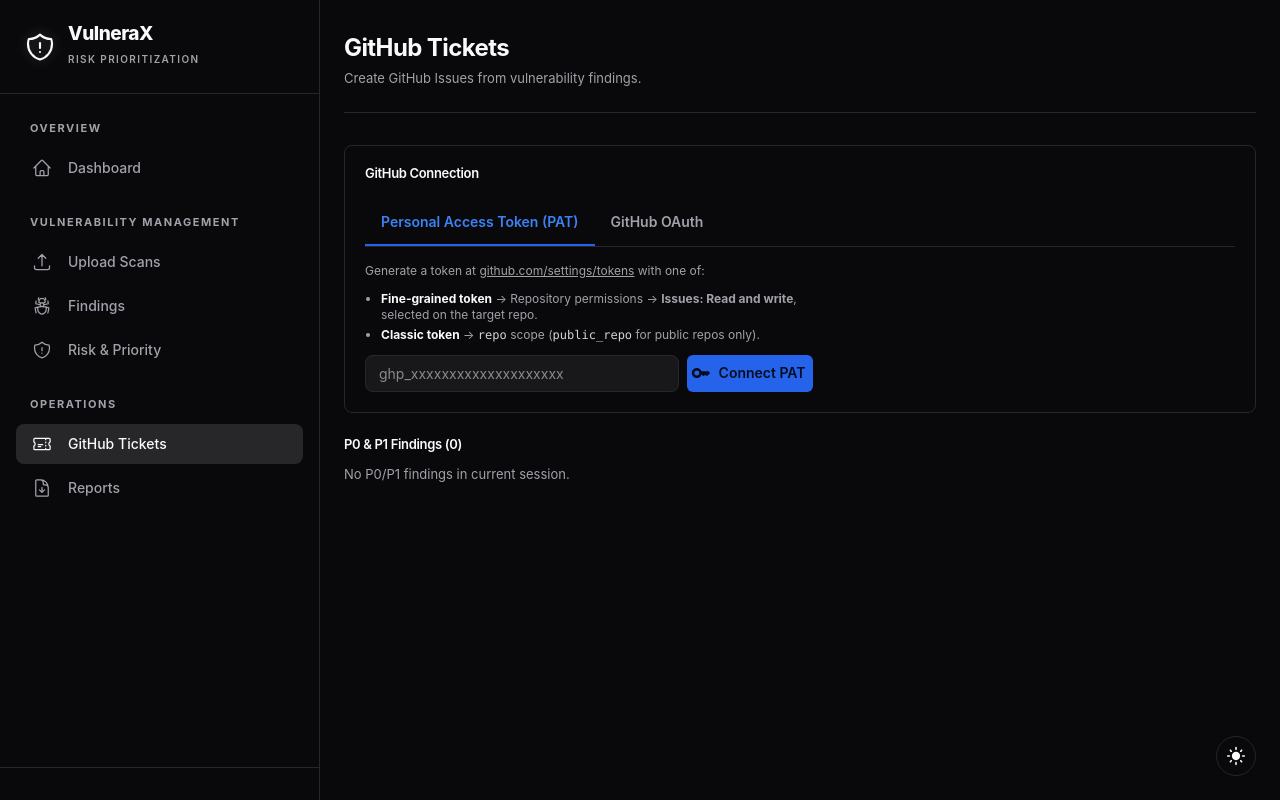
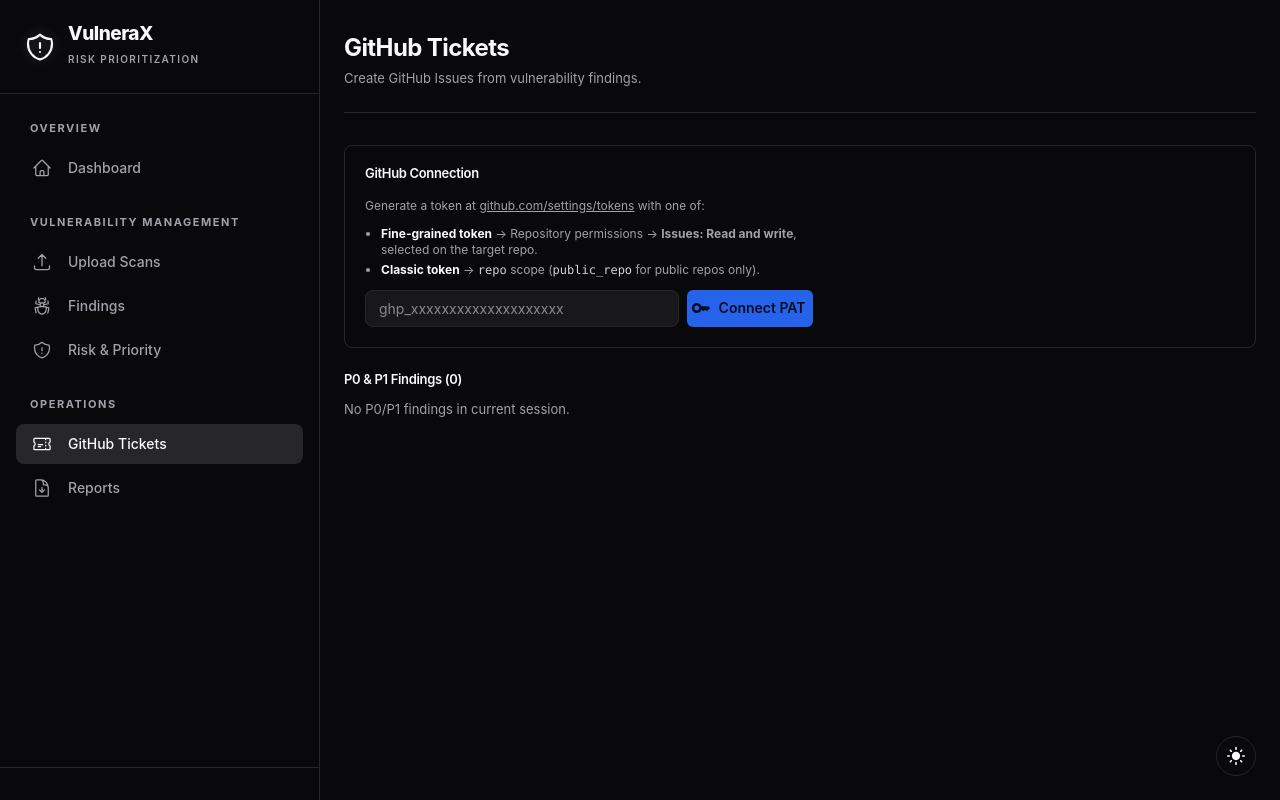
Before and after one commit to hemanthkumarb485/frontend, a React (Vite) app: page /tickets in a window 1280 px wide. Built offline with nearby package versions, Linux system fonts and the light colour scheme.

Commit message:
Removal of Oauthu

```diff
--- a/src/api/client.js
+++ b/src/api/client.js
@@ -98,9 +98,6 @@ export async function uploadScansSync(files) {
   return res.data
 }
 
-export async function getGithubOAuthUrl() {
-  const res = await api.get('/github/login'); return res.data
-}
 export async function connectGithubPAT(pat) {
   const res = await api.post('/github/connect-pat', { pat }); return res.data
 }
--- a/src/pages/Findings.jsx
+++ b/src/pages/Findings.jsx
@@ -5,7 +5,6 @@ import { useTheme } from "../context/ThemeContext";
 import { FindingCard } from "../components/FindingCard";
 import { PageHeader } from "../components/ui/PageHeader";
 import {
-  getGithubOAuthUrl,
   getGithubRepos,
   createGithubIssue,
 } from "../api/client";
--- a/src/pages/Tickets.jsx
+++ b/src/pages/Tickets.jsx
@@ -1,12 +1,12 @@
 import { useState, useEffect } from 'react'
 import { useScan } from '../context/ScanContext'
 import { useTheme } from '../context/ThemeContext'
-import { getGithubOAuthUrl, connectGithubPAT, getGithubRepos, createGithubIssue } from '../api/client'
+import { getGithubRepos, connectGithubPAT, createGithubIssue } from '../api/client'
 import { TierBadge } from '../components/ui/Badge'
 import { PageHeader } from '../components/ui/PageHeader'
 import { fmtScore } from '../utils/helpers'
-import { Chip, Button, Alert, CircularProgress, Select, MenuItem, TextField, Tab, Tabs, Box } from '@mui/material'
-import { CheckCircle as CheckCircleIcon, GitHub as GitHubIcon, Key as KeyIcon, Refresh as RefreshIcon, Logout as LogoutIcon } from '@mui/icons-material'
+import { Chip, Button, Alert, CircularProgress, Select, MenuItem, TextField } from '@mui/material'
+import { CheckCircle as CheckCircleIcon, Key as KeyIcon, Refresh as RefreshIcon, Logout as LogoutIcon } from '@mui/icons-material'
 
 export default function Tickets() {
   const { session, githubToken, githubUsername, selectedRepo,
@@ -17,7 +17,6 @@ export default function Tickets() {
   const [reposLoaded, setReposLoaded] = useState(false)
   const [creating, setCreating]       = useState(null)
   const [err, setErr]                 = useState(null)
-  const [connectTab, setConnectTab]   = useState('pat')
   const [pat, setPat]                 = useState('')
   const [connectingPat, setConnectingPat] = useState(false)
   const [warning, setWarning]         = useState(null)
@@ -25,32 +24,6 @@ export default function Tickets() {
 
   const findings = session?.findings || []
   const p0p1 = findings.filter(f => ['P0','P1'].includes(f.risk_score?.priority_tier))
-
-  useEffect(() => {
-    const handleOAuthMessage = (event) => {
-      if (event.data && event.data.type === 'github-connected') {
-        const { encrypted_token, github_username } = event.data
-        saveGithubConnection(encrypted_token, github_username)
-        setErr(null)
-        setWarning(null)
-        setReconnecting(false)
-        setRepos([])
-        setReposLoaded(false)
-      }
-    }
-    window.addEventListener('message', handleOAuthMessage)
-    return () => window.removeEventListener('message', handleOAuthMessage)
-  }, [saveGithubConnection])
-
-  const connectOAuth = async () => {
-    try {
-      setErr(null)
-      const { oauth_url } = await getGithubOAuthUrl()
-      window.open(oauth_url, '_blank', 'width=600,height=700')
-    } catch (e) {
-      setErr('OAuth failed: ' + (e.response?.data?.detail || e.message))
-    }
-  }
 
   const connectWithPAT = async () => {
     if (!pat.trim()) {
@@ -174,10 +147,6 @@ export default function Tickets() {
                   </Button>
                 </div>
                 <p className="text-[var(--muted-foreground)] text-xs">Fine-grained: <strong>Issues: Read and write</strong> on the repo · Classic: <strong>repo</strong> scope.</p>
-                <Button variant="outlined" size="small" startIcon={<GitHubIcon style={{fontSize:14}}/>} onClick={connectOAuth}
-                  sx={{fontSize:'0.7rem',borderColor:'#24292f',color:'#e2e8f0',textTransform:'none','&:hover':{bgcolor:'#30363d'}}}>
-                  Or reconnect via GitHub OAuth
-                </Button>
               </div>
             )}
 
@@ -200,20 +169,6 @@ export default function Tickets() {
             )}
           </div>
         ) : (
-          <div className="space-y-4">
-            <Box sx={{ borderBottom: 1, borderColor: 'var(--border)' }}>
-              <Tabs value={connectTab} onChange={(e, val) => setConnectTab(val)}
-                sx={{
-                  '.MuiTab-root': { color: 'var(--muted-foreground)', textTransform: 'none', fontWeight: 600 },
-                  '.Mui-selected': { color: '#3b82f6 !important' },
-                  '.MuiTabs-indicator': { bgcolor: '#2563eb' }
-                }}>
-                <Tab label="Personal Access Token (PAT)" value="pat" />
-                <Tab label="GitHub OAuth" value="oauth" />
-              </Tabs>
-            </Box>
-
-            {connectTab === 'pat' ? (
           <div className="space-y-3 max-w-md">
             <p className="text-[var(--muted-foreground)] text-xs">
               Generate a token at <a href="https://github.com/settings/tokens" target="_blank" rel="noreferrer" className="text-primary-400 underline">github.com/settings/tokens</a> with one of:
@@ -249,18 +204,6 @@ export default function Tickets() {
                 {connectingPat ? 'Connecting...' : 'Connect PAT'}
               </Button>
             </div>
-              </div>
-            ) : (
-              <div className="space-y-3">
-                <p className="text-[var(--muted-foreground)] text-xs max-w-lg">
-                  Authenticates via GitHub's OAuth system. Requires a registered Client ID and Secret in backend environment variables.
-                </p>
-                <Button variant="contained" startIcon={<GitHubIcon/>} onClick={connectOAuth}
-                  sx={{bgcolor:'#24292f','&:hover':{bgcolor:'#30363d'},textTransform:'none',fontWeight:700}}>
-                  Connect via GitHub OAuth
-                </Button>
-              </div>
-            )}
           </div>
         )}
       </div>
```
Lines whose indentation alone changed are shown as unchanged.
